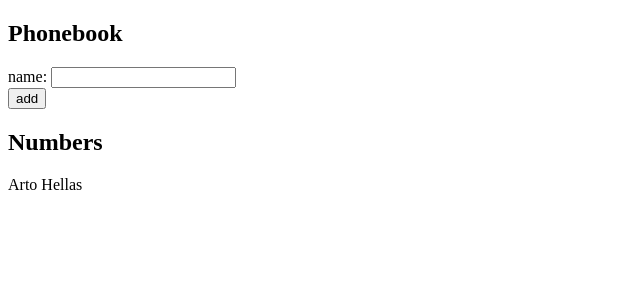
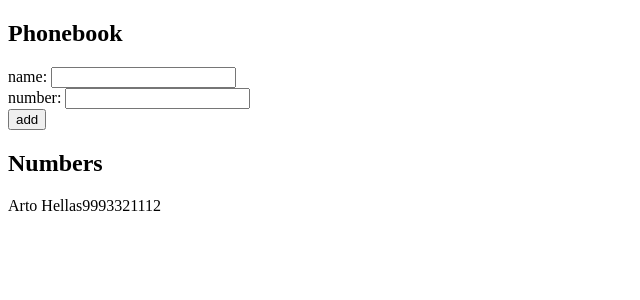
Before and after one commit to RogiRP/HomeWork-Sumission-Full-Stack-Open, a React (Vite) app in the folder part2/Agenda/: page / in a window 1280 px wide. Shown: the top 300 px of the page, without its empty margins (0-640 px from the left). Built offline with nearby package versions, Linux system fonts and the light colour scheme.

Commit message:
2.8: La Agenda Telefónica Paso 3 - COMPLETADO

```diff
--- a/part2/Agenda/src/App.tsx
+++ b/part2/Agenda/src/App.tsx
@@ -2,12 +2,20 @@
 
 const App = () => {
   const [persons, setPersons] = useState([
-    { name: 'Arto Hellas' }
+    { name: 'Arto Hellas' ,
+      number: '9993321112'
+    }
   ])
   const [newName, setNewName] = useState('')
+  const [newNumber, setNewNumber] = useState('')
+
 
   const handleNameChange = (event) =>{
 
+    setNewName(event.target.value)
+  }
+
+  const handleNumberChange = (event) =>{
     setNewName(event.target.value)
   }
 
@@ -24,12 +32,15 @@
     }
 
     const personObject = {
-      name: newName
+      name: newName,
+      number: newNumber
     }
 
     setPersons(persons.concat(personObject))
     setNewName('')
+    setNewNumber('')
   }
+
 
 
   return (
@@ -40,13 +51,16 @@
           name: <input value={newName} onChange={handleNameChange}/>
         </div>
         <div>
+          number: <input value={newNumber} onChange={handleNumberChange}/>
+        </div>
+        <div>
           <button type="submit">add</button>
         </div>
       </form>
       <h2>Numbers</h2>
 
       {persons.map(person =>(
-        <div key={person.name}>{person.name}</div>
+        <div key={person.name}>{person.name}{person.number}</div>
       ))}
 
     </div>
```
